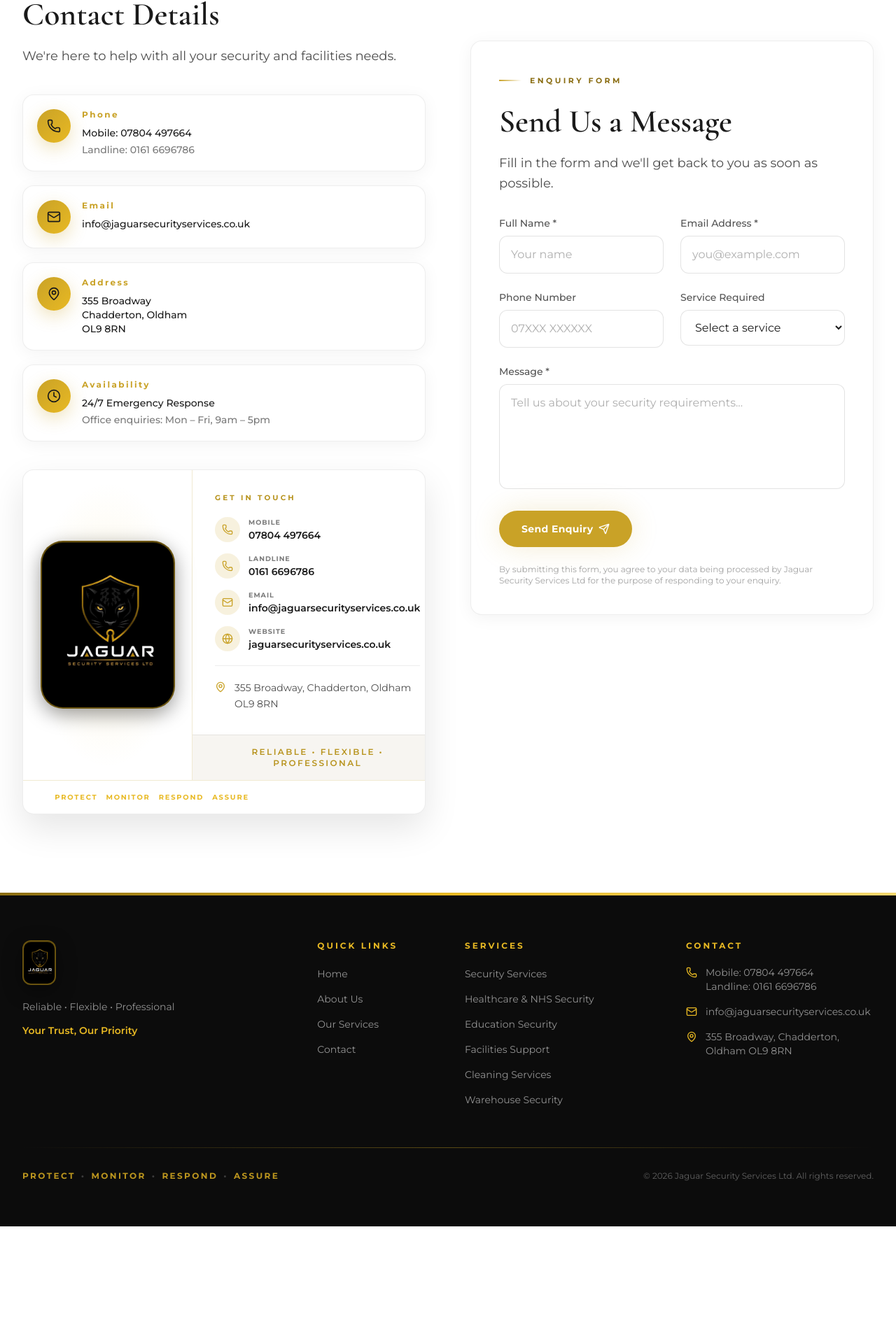
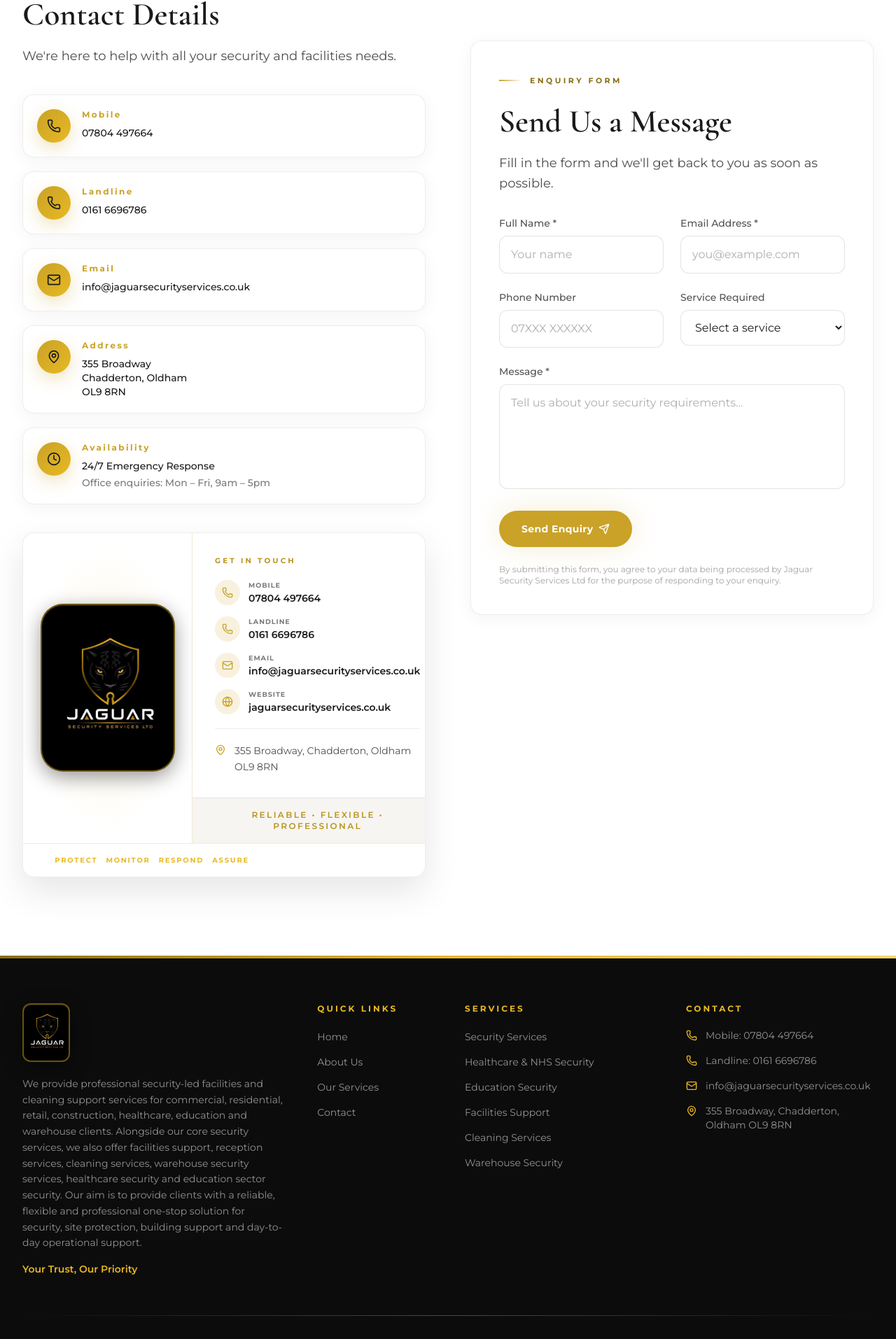
Before and after one commit to afhan-akhtar/Jaguars-Security-Services, a Next.js app: page /contact in a window 1280 px wide. Shown: the part 672-2586 px from the top of the page at 70% size. Before the commit the page ends 2425 px from the top, so only its background shows below. Built offline with nearby package versions, Linux system fonts and the light colour scheme.

Commit message:
update footer

```diff
--- a/src/app/contact/page.tsx
+++ b/src/app/contact/page.tsx
@@ -16,16 +16,15 @@
 const contactItems = [
   {
     icon: Phone,
-    label: "Phone",
-    content: (
-      <>
-        <p>Mobile: {companyInfo.phone}</p>
-        <p className="mt-1 text-muted">
-          Landline: {companyInfo.landline}
-        </p>
-      </>
-    ),
+    label: "Mobile",
+    content: <p>{companyInfo.phone}</p>,
     href: `tel:${companyInfo.phone.replace(/\s/g, "")}`,
+  },
+  {
+    icon: Phone,
+    label: "Landline",
+    content: <p>{companyInfo.landline}</p>,
+    href: `tel:${companyInfo.landline.replace(/\s/g, "")}`,
   },
   {
     icon: Mail,
--- a/src/components/Footer.tsx
+++ b/src/components/Footer.tsx
@@ -13,9 +13,9 @@
           <div className="lg:col-span-4">
             <Logo size="footer" />
             <p className="mt-5 text-sm leading-relaxed text-white/55">
-              {companyInfo.motto}
+              {companyInfo.description}
             </p>
-            <p className="mt-3 text-sm font-semibold text-jaguar-gold-light">
+            <p className="mt-4 text-sm font-semibold text-jaguar-gold-light">
               {companyInfo.tagline}
             </p>
           </div>
@@ -72,11 +72,16 @@
                   className="flex items-start gap-3 text-sm text-white/55 transition-colors hover:text-jaguar-gold-light"
                 >
                   <Phone className="mt-0.5 h-4 w-4 shrink-0 text-jaguar-gold-light" />
-                  <span>
-                    Mobile: {companyInfo.phone}
-                    <br />
-                    Landline: {companyInfo.landline}
-                  </span>
+                  <span>Mobile: {companyInfo.phone}</span>
+                </a>
+              </li>
+              <li>
+                <a
+                  href={`tel:${companyInfo.landline.replace(/\s/g, "")}`}
+                  className="flex items-start gap-3 text-sm text-white/55 transition-colors hover:text-jaguar-gold-light"
+                >
+                  <Phone className="mt-0.5 h-4 w-4 shrink-0 text-jaguar-gold-light" />
+                  <span>Landline: {companyInfo.landline}</span>
                 </a>
               </li>
               <li>
@@ -108,8 +113,16 @@
             ))}
           </div>
           <p className="text-xs text-white/35">
-            &copy; {new Date().getFullYear()} {companyInfo.name}. All rights
-            reserved.
+            &copy; {new Date().getFullYear()}{" "}
+            <a
+              href={companyInfo.website}
+              target="_blank"
+              rel="noopener noreferrer"
+              className="text-white/55 transition-colors hover:text-jaguar-gold-light"
+            >
+              {companyInfo.name}
+            </a>
+            . All rights reserved.
           </p>
         </div>
       </div>
--- a/src/components/Logo.tsx
+++ b/src/components/Logo.tsx
@@ -8,16 +8,16 @@
 const config = {
   header: {
     src: "/images/logo.png",
-    box: "h-14 w-11 sm:h-16 sm:w-12",
-    image: "p-0.5",
-    sizes: "48px",
+    box: "h-20 w-16 sm:h-[5.25rem] sm:w-[4.25rem]",
+    image: "p-1",
+    sizes: "(max-width: 640px) 64px, 72px",
     rounded: "rounded-xl",
   },
   footer: {
     src: "/images/logo.png",
-    box: "h-14 w-11 sm:h-16 sm:w-12",
-    image: "p-0.5",
-    sizes: "48px",
+    box: "h-20 w-16 sm:h-[5.25rem] sm:w-[4.25rem]",
+    image: "p-1",
+    sizes: "(max-width: 640px) 64px, 72px",
     rounded: "rounded-xl",
   },
   card: {
```
